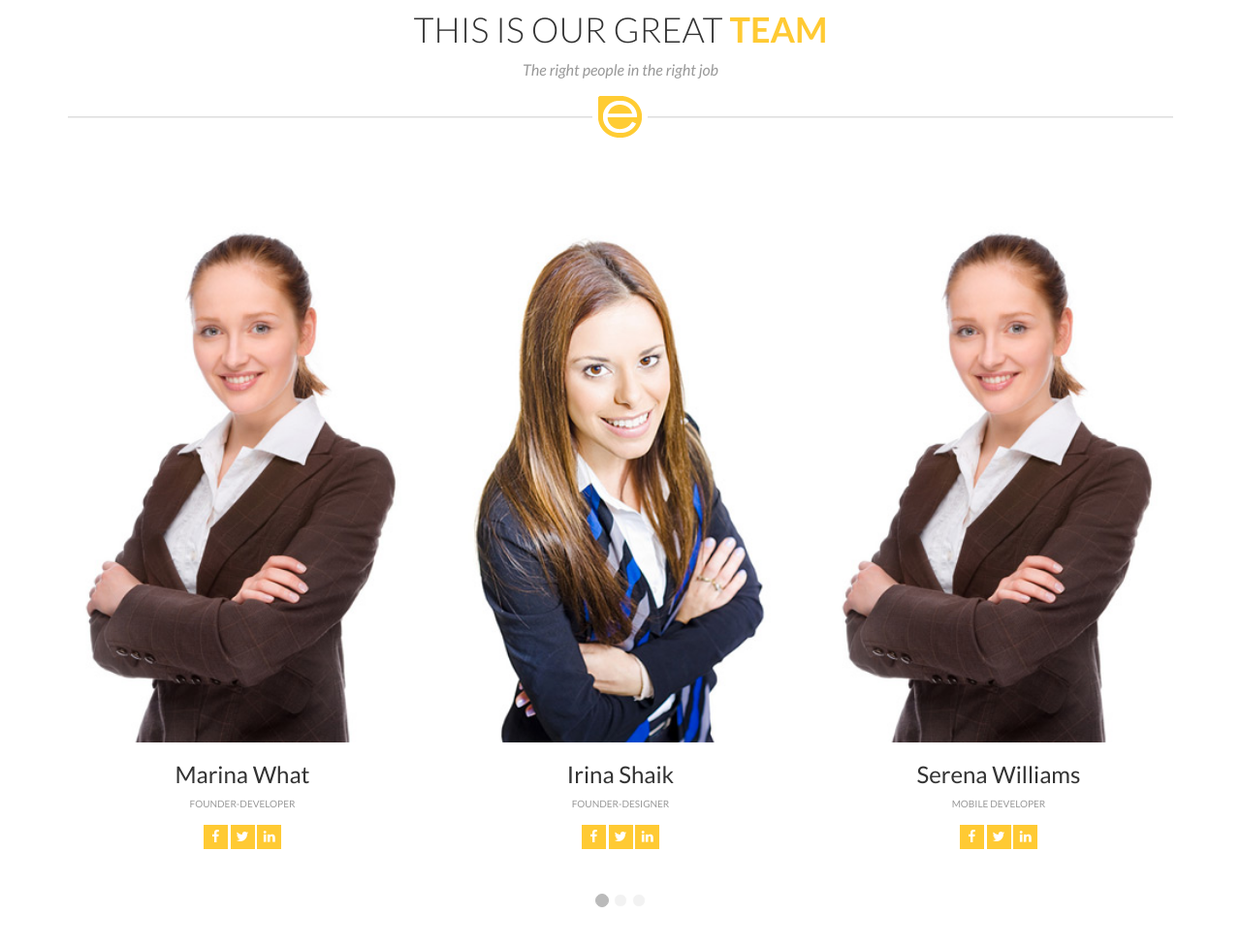
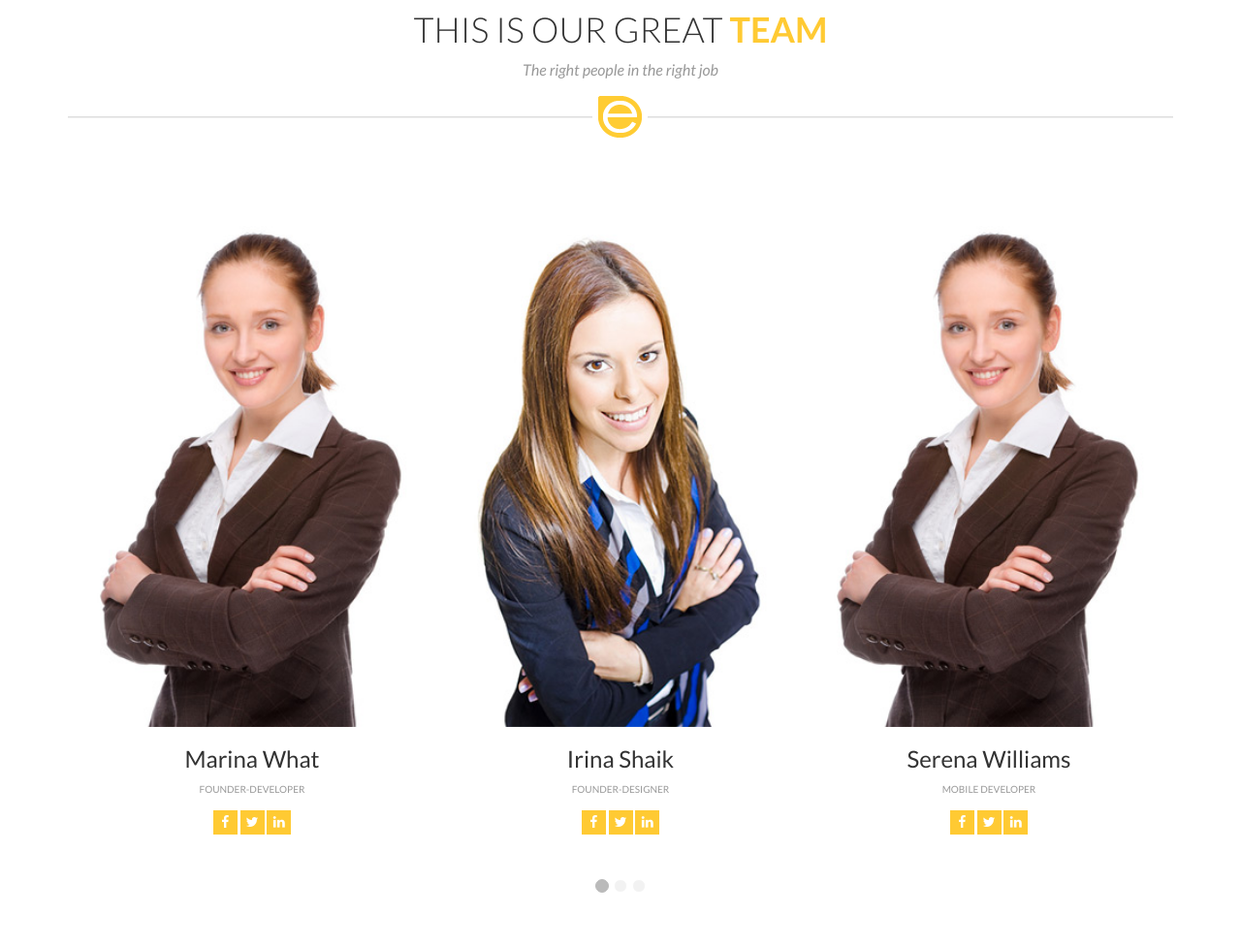
Before and after one commit to markoffden/markoffden.github.io, a PHP site: page / in a window 1280 px wide. Shown: the part 3503-4479 px from the top of the page at 97% size. After the commit the page ends 4424 px from the top, so only its background shows below. Run offline with PHP 8.4, Linux system fonts and the light colour scheme; some libraries are stand-ins or nearby versions.

Commit message:
Fixed Bootstrap carousel jumping on slide
Fixed by removing negative margins from .item elements

```diff
--- a/ethanol/css/style.css
+++ b/ethanol/css/style.css
@@ -225,6 +225,8 @@ nav.navbar {
     border-right: 1px solid #ccc; } }
 /* OUR TEAM
 -------------------------------------------------- */
+#our-team .item {
+  margin: 0; }
 #our-team .staff .staff-pic {
   position: relative; }
   #our-team .staff .staff-pic img {
--- a/ethanol/scss/main.scss
+++ b/ethanol/scss/main.scss
@@ -361,6 +361,10 @@ nav.navbar {
 -------------------------------------------------- */
 
 #our-team {
+    .item {
+        margin: 0;
+    }
+
     .staff {
         .staff-pic {
             position: relative;
```
Also changed, not shown: 1 other file.
